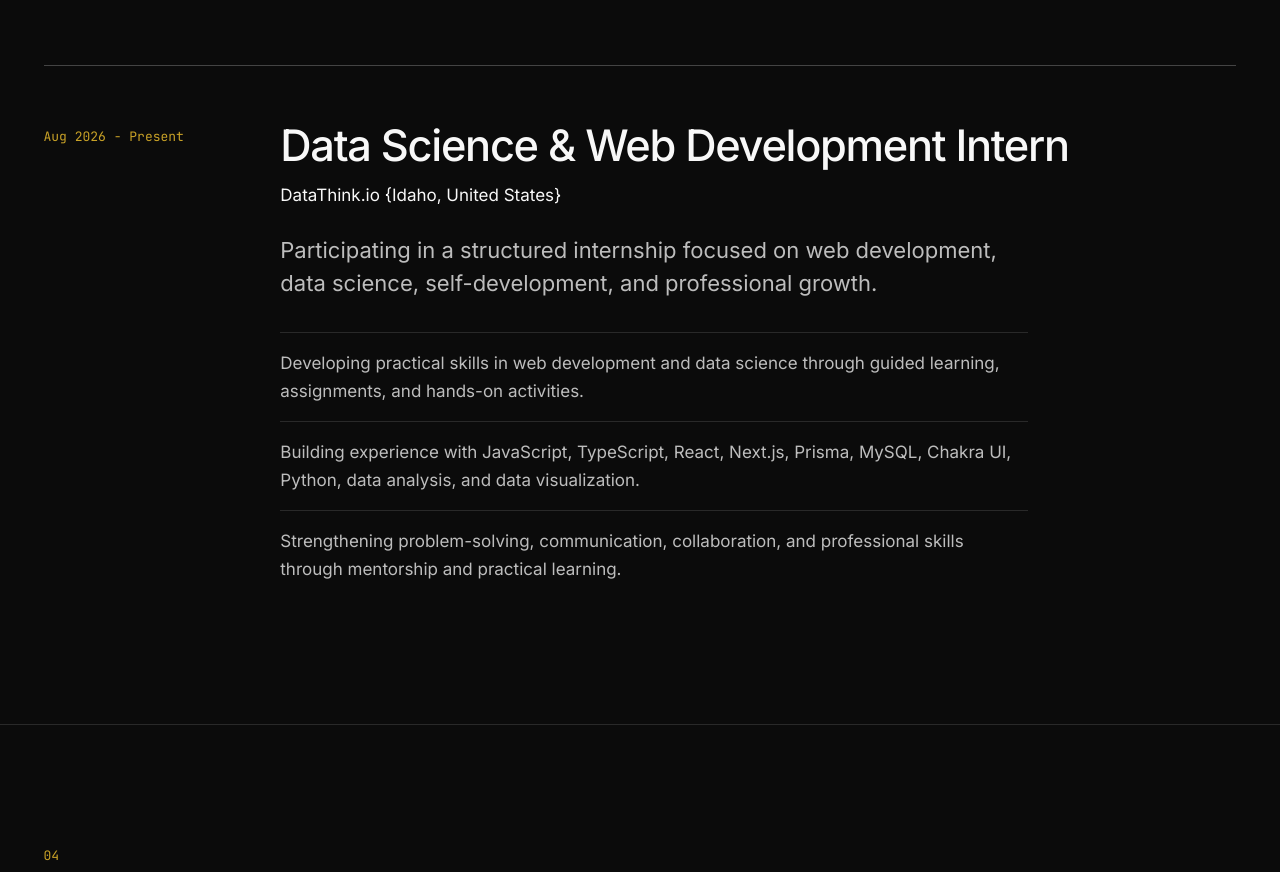
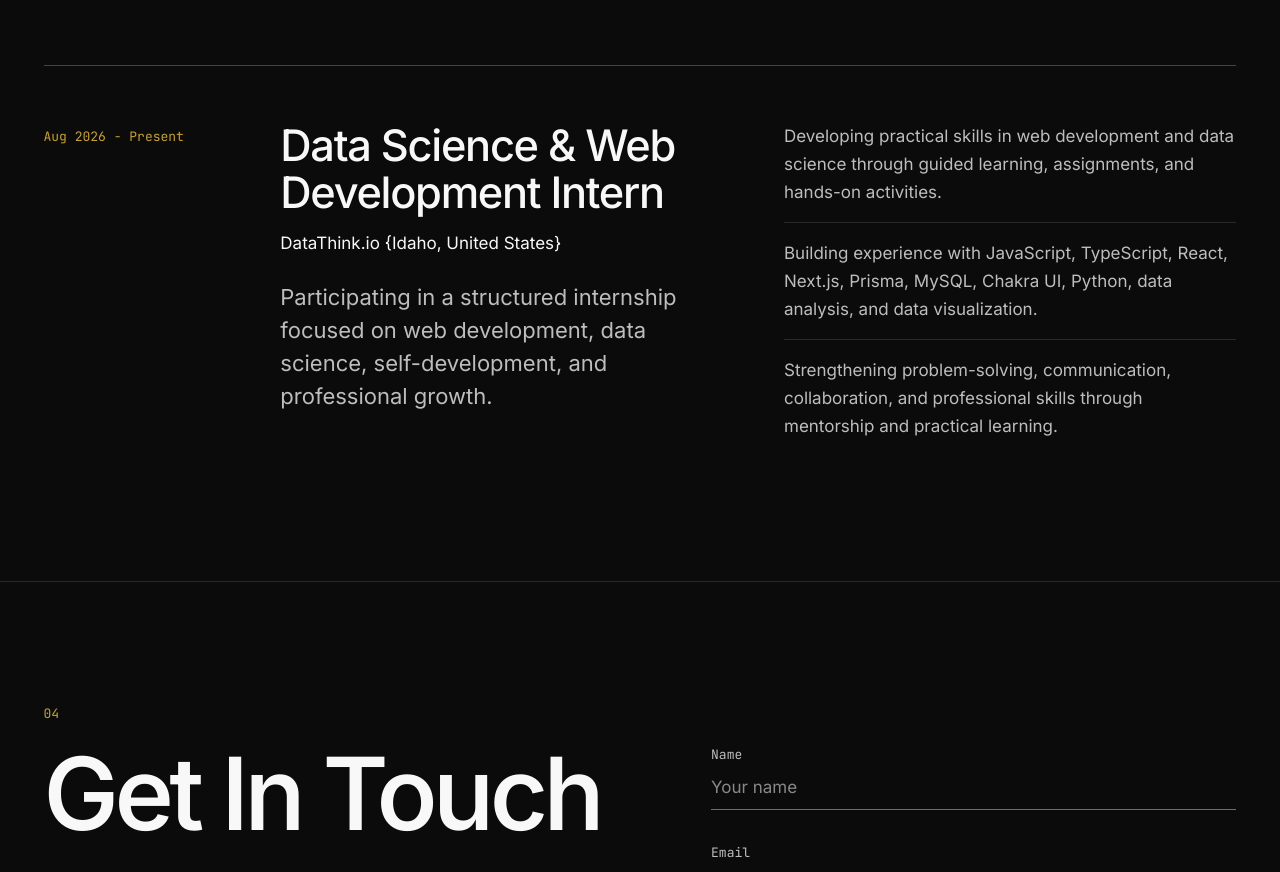
Before and after one commit to sydneyjnr/Sydney-Portfolio, a React (Vite) app: page / in a window 1280 px wide. Shown: the part 3260-4132 px from the top of the page. Built offline with nearby package versions, Linux system fonts and the light colour scheme.

Commit message:
style: split the experience entry into summary and details

```diff
--- a/src/components/Experience.css
+++ b/src/components/Experience.css
@@ -16,6 +16,13 @@
   color: var(--gold-soft);
 }
 
+.job__body {
+  display: grid;
+  grid-template-columns: repeat(2, minmax(0, 1fr));
+  gap: var(--space-8) clamp(var(--space-8), 4vw, var(--space-16));
+  align-items: start;
+}
+
 .job__role {
   font-size: var(--step-title);
   line-height: 1.1;
@@ -32,13 +39,11 @@
   line-height: 1.5;
   color: var(--text-secondary);
   max-width: 34em;
-  margin-bottom: var(--space-8);
   text-wrap: pretty;
 }
 
 .job__achievements {
   list-style: none;
-  max-width: 44em;
   color: var(--text-secondary);
 }
 
@@ -47,3 +52,20 @@
   border-top: 1px solid var(--rule);
   text-wrap: pretty;
 }
+
+/* The first rule would double up with the row's own top rule at the same height. */
+.job__achievements li:first-child {
+  padding-top: 0;
+  border-top: 0;
+}
+
+@media (max-width: 1023px) {
+  .job__body {
+    grid-template-columns: minmax(0, 1fr);
+  }
+
+  .job__achievements li:first-child {
+    padding-top: var(--space-4);
+    border-top: 1px solid var(--rule);
+  }
+}
--- a/src/components/Experience.jsx
+++ b/src/components/Experience.jsx
@@ -31,10 +31,12 @@ export default function Experience() {
             <p className={`job__period${item.period.endsWith('Present') ? ' job__period--current' : ''}`}>
               {item.period}
             </p>
-            <div className="index-content">
-              <h3 className="job__role">{item.role}</h3>
-              <p className="job__company">{item.company}</p>
-              <p className="job__description">{item.description}</p>
+            <div className="index-content job__body">
+              <div>
+                <h3 className="job__role">{item.role}</h3>
+                <p className="job__company">{item.company}</p>
+                <p className="job__description">{item.description}</p>
+              </div>
               <ul className="job__achievements">
                 {item.achievements.map((a) => (
                   <li key={a}>{a}</li>
```
